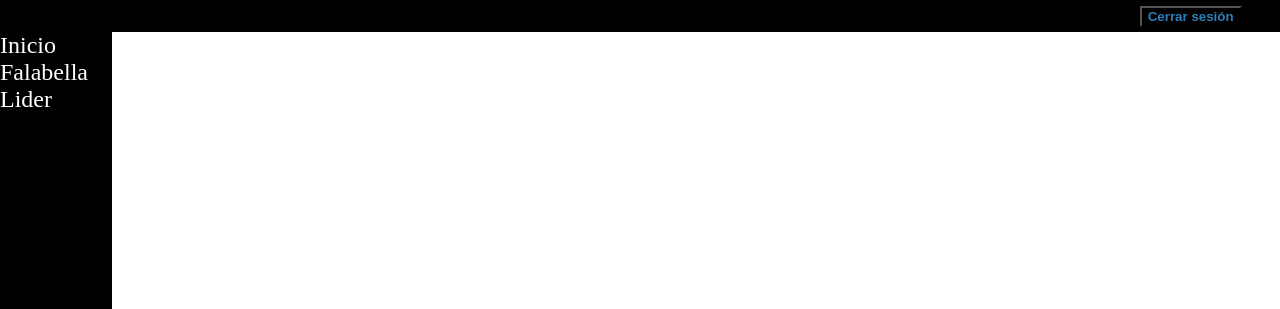
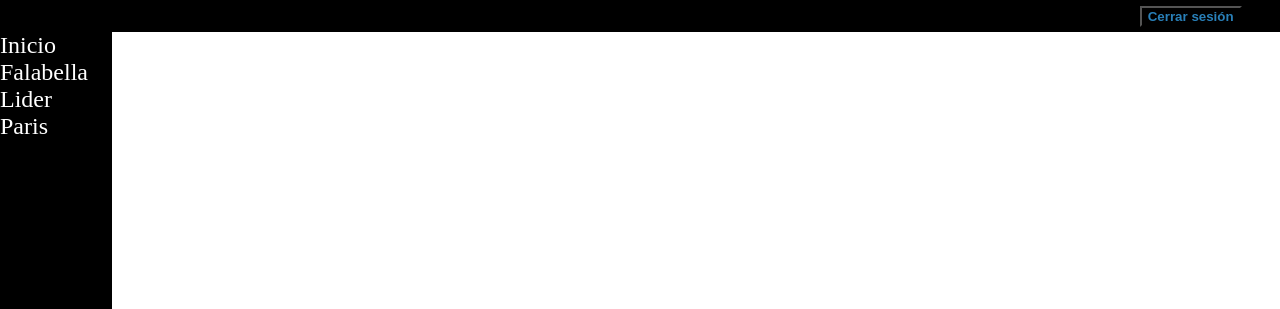
Before and after one commit to LicenselessHunter/yepsoftware_incidence_detection, a Django app: template templates/global.html in a window 1280 px wide. Shown: the top 309 px of the page. Run offline with Django 5.2, Linux system fonts and the light colour scheme; the template is opened without the code that fills it, so the values that code supplies are empty.

Commit message:
Módulo de productos puesto para Paris

```diff
--- a/requirements.txt
+++ b/requirements.txt
@@ -8,6 +8,7 @@ Django==5.2.6
 django-import-export==4.3.10
 et_xmlfile==2.0.0
 fontawesomefree==6.6.0
+git-filter-repo==2.47.0
 idna==3.10
 numpy==2.3.3
 openpyxl==3.1.5
@@ -24,4 +25,5 @@ sqlparse==0.5.3
 tablib==3.8.0
 typing_extensions==4.15.0
 tzdata==2025.2
+Unidecode==1.4.0
 urllib3==2.5.0
--- a/templates/global.html
+++ b/templates/global.html
@@ -48,6 +48,13 @@
             </div>
         </div>
 
+        <div class="dropdown">
+            <a id="dropbtn-paris" class="dropbtn">Paris</a>
+            <div id="sidebar-dropdown-paris" class="dropdown-content">
+                <a href="{% url 'products:products' 'paris' %}">Productos registrados</a>
+            </div>
+        </div>
+
     </section>
 
     {% if messages %}
```
